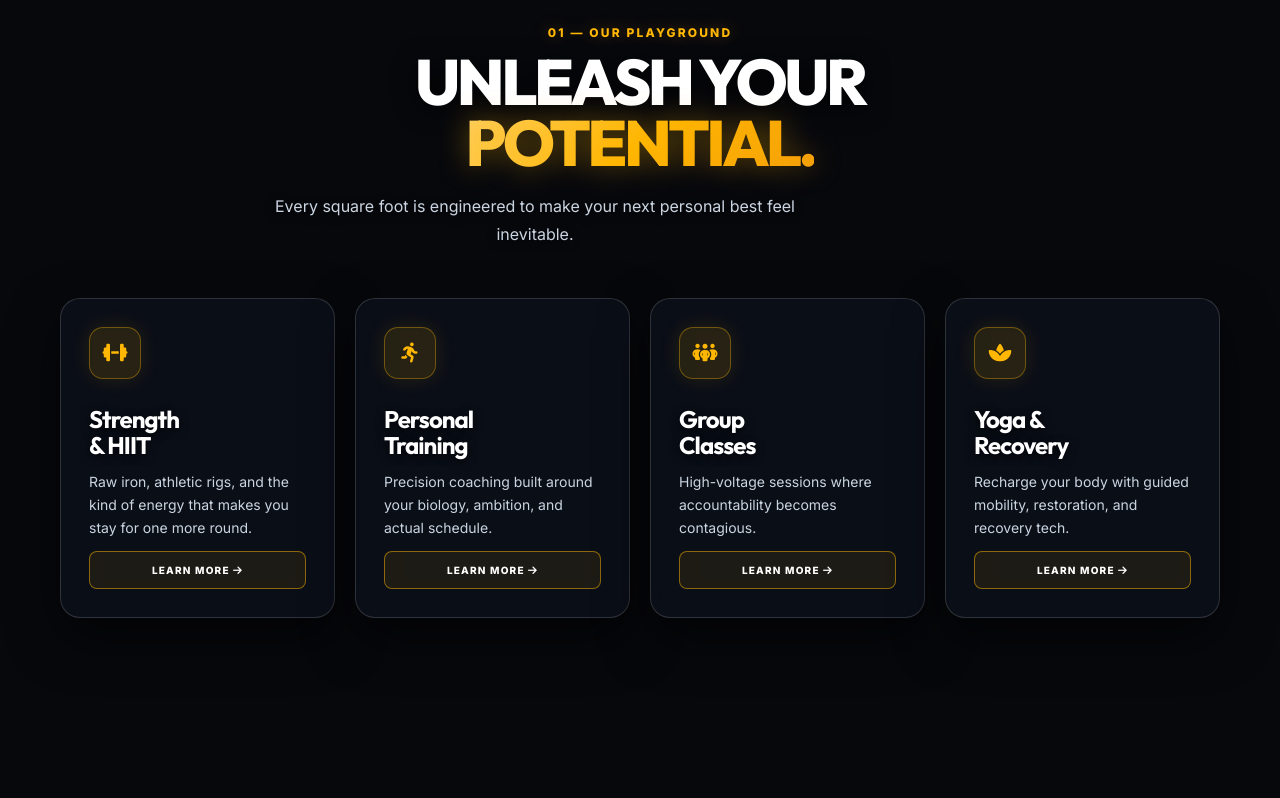
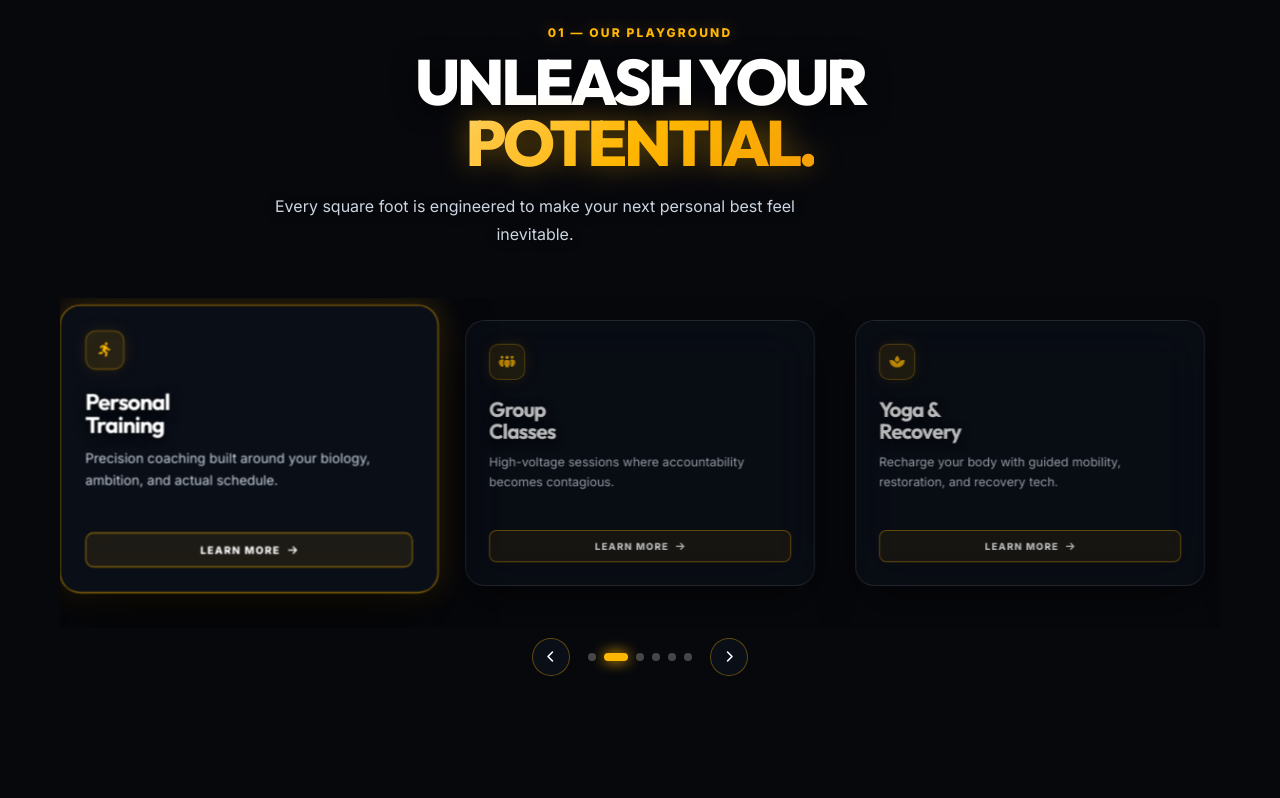
Before and after one commit to fk1271339-design/Fitness, a plain HTML site: page index.html in a window 1280 px wide. Shown: the part 1409-2207 px from the top of the page. Drawn offline with nearby package versions, Linux system fonts and the light colour scheme.

Commit message:
Make icons sleeker & smaller, add interactive 3D facilities cards carousel with controls

```diff
--- a/app.js
+++ b/app.js
@@ -274,17 +274,75 @@ document.addEventListener('DOMContentLoaded', () => {
     });
   }
 
-  // ── 4. 3D Tilt Effect on Facility Cards ───────────────────────────────
-  qa('.facility').forEach(card => {
-    card.addEventListener('mousemove', e => {
-      if (touch) return;
-      const r = card.getBoundingClientRect();
-      const x = (e.clientX - r.left) / r.width  - 0.5;
-      const y = (e.clientY - r.top)  / r.height - 0.5;
-      card.style.transform = `perspective(800px) rotateX(${-y * 11}deg) rotateY(${x * 11}deg) translateY(-4px)`;
+  // ── 4. Interactive Facilities 3D Carousel Controller ───────────────
+  const track = q('#carouselTrack');
+  const cards = qa('.carousel-card');
+  const prevBtn = q('#carouselPrev');
+  const nextBtn = q('#carouselNext');
+  const dotsContainer = q('#carouselDots');
+
+  if (track && cards.length) {
+    let currentIndex = 0;
+    let autoPlayTimer = null;
+
+    // Generate dots
+    cards.forEach((_, i) => {
+      const dot = document.createElement('div');
+      dot.className = `dot ${i === 0 ? 'active' : ''}`;
+      dot.addEventListener('click', () => goToSlide(i));
+      if (dotsContainer) dotsContainer.appendChild(dot);
     });
-    card.addEventListener('mouseleave', () => (card.style.transform = ''));
-  });
+
+    const dots = qa('.dot');
+
+    function updateCarousel() {
+      const cardWidth = cards[0].offsetWidth + 22;
+      track.style.transform = `translateX(-${currentIndex * cardWidth}px)`;
+
+      cards.forEach((card, i) => {
+        if (i === currentIndex) {
+          card.classList.add('active');
+        } else {
+          card.classList.remove('active');
+        }
+      });
+
+      dots.forEach((dot, i) => {
+        if (i === currentIndex) {
+          dot.classList.add('active');
+        } else {
+          dot.classList.remove('active');
+        }
+      });
+    }
+
+    function goToSlide(index) {
+      currentIndex = (index + cards.length) % cards.length;
+      updateCarousel();
+    }
+
+    if (prevBtn) prevBtn.addEventListener('click', () => goToSlide(currentIndex - 1));
+    if (nextBtn) nextBtn.addEventListener('click', () => goToSlide(currentIndex + 1));
+
+    // Auto Play
+    function startAutoPlay() {
+      stopAutoPlay();
+      autoPlayTimer = setInterval(() => goToSlide(currentIndex + 1), 3600);
+    }
+
+    function stopAutoPlay() {
+      if (autoPlayTimer) clearInterval(autoPlayTimer);
+    }
+
+    const wrapper = q('#facilitiesCarousel');
+    if (wrapper) {
+      wrapper.addEventListener('mouseenter', stopAutoPlay);
+      wrapper.addEventListener('mouseleave', startAutoPlay);
+    }
+
+    startAutoPlay();
+    window.addEventListener('resize', updateCarousel);
+  }
 
   // ── 5. Modal Handlers ─────────────────────────────────────────────────
   const modal = q('#joinModal');
--- a/index.html
+++ b/index.html
@@ -116,7 +116,7 @@
       <div class="marquee-track">STRONGER EVERY DAY <b>✦</b> NO EXCUSES <b>✦</b> BUILT DIFFERENT <b>✦</b> STRONGER EVERY DAY <b>✦</b> NO EXCUSES <b>✦</b> BUILT DIFFERENT <b>✦</b></div>
     </div>
 
-    <!-- Facilities Section -->
+    <!-- Facilities Carousel Section -->
     <section class="section facilities" id="facilities">
       <div class="wrap">
         <div class="section-head">
@@ -124,31 +124,64 @@
           <h2 class="title">UNLEASH YOUR <em>POTENTIAL.</em></h2>
           <p class="sub">Every square foot is engineered to make your next personal best feel inevitable.</p>
         </div>
-        <div class="facility-grid">
-          <article class="facility glass">
+
+        <div class="carousel-wrapper" id="facilitiesCarousel">
+          <div class="carousel-viewport">
+            <div class="carousel-track" id="carouselTrack">
+              <article class="facility glass carousel-card active">
                 <div class="facility-icon"><i class="fa-solid fa-dumbbell"></i></div>
                 <h3>Strength<br>&amp; HIIT</h3>
                 <p>Raw iron, athletic rigs, and the kind of energy that makes you stay for one more round.</p>
                 <button class="learn modal-open">LEARN MORE <i class="fa-solid fa-arrow-right"></i></button>
               </article>
-          <article class="facility glass">
+
+              <article class="facility glass carousel-card">
                 <div class="facility-icon"><i class="fa-solid fa-person-running"></i></div>
                 <h3>Personal<br>Training</h3>
                 <p>Precision coaching built around your biology, ambition, and actual schedule.</p>
                 <button class="learn modal-open">LEARN MORE <i class="fa-solid fa-arrow-right"></i></button>
               </article>
-          <article class="facility glass">
+
+              <article class="facility glass carousel-card">
                 <div class="facility-icon"><i class="fa-solid fa-people-group"></i></div>
                 <h3>Group<br>Classes</h3>
                 <p>High-voltage sessions where accountability becomes contagious.</p>
                 <button class="learn modal-open">LEARN MORE <i class="fa-solid fa-arrow-right"></i></button>
               </article>
-          <article class="facility glass">
+
+              <article class="facility glass carousel-card">
                 <div class="facility-icon"><i class="fa-solid fa-spa"></i></div>
                 <h3>Yoga &amp;<br>Recovery</h3>
                 <p>Recharge your body with guided mobility, restoration, and recovery tech.</p>
                 <button class="learn modal-open">LEARN MORE <i class="fa-solid fa-arrow-right"></i></button>
               </article>
+
+              <article class="facility glass carousel-card">
+                <div class="facility-icon"><i class="fa-solid fa-apple-whole"></i></div>
+                <h3>Nutrition<br>&amp; Fuel Lab</h3>
+                <p>Custom macro protocols and targeted fueling to power hyper-performance.</p>
+                <button class="learn modal-open">LEARN MORE <i class="fa-solid fa-arrow-right"></i></button>
+              </article>
+
+              <article class="facility glass carousel-card">
+                <div class="facility-icon"><i class="fa-solid fa-key"></i></div>
+                <h3>24/7 Smart<br>Access</h3>
+                <p>Seamless biometric keyless access, whenever inspiration or hunger strikes.</p>
+                <button class="learn modal-open">LEARN MORE <i class="fa-solid fa-arrow-right"></i></button>
+              </article>
+            </div>
+          </div>
+
+          <!-- Carousel Controls -->
+          <div class="carousel-controls">
+            <button class="carousel-nav-btn prev-btn" id="carouselPrev" aria-label="Previous slide">
+              <i class="fa-solid fa-chevron-left"></i>
+            </button>
+            <div class="carousel-dots" id="carouselDots"></div>
+            <button class="carousel-nav-btn next-btn" id="carouselNext" aria-label="Next slide">
+              <i class="fa-solid fa-chevron-right"></i>
+            </button>
+          </div>
         </div>
       </div>
     </section>
--- a/styles.css
+++ b/styles.css
@@ -691,52 +691,80 @@ input {
   text-shadow: 0 0 15px rgba(255, 183, 3, 0.5);
 }
 
-/* FACILITIES */
-.facility-grid {
-  display: grid;
-  grid-template-columns: repeat(4, 1fr);
-  gap: 20px;
+/* FACILITIES CAROUSEL SYSTEM & SLEEK SMALLER ICONS */
+.carousel-wrapper {
+  position: relative;
+  width: 100%;
+  margin: 0 auto;
 }
 
-.facility {
-  min-height: 320px;
-  padding: 28px;
+.carousel-viewport {
+  overflow: hidden;
+  position: relative;
+  width: 100%;
+  padding: 15px 5px 35px;
+  perspective: 1000px;
+}
+
+.carousel-track {
+  display: flex;
+  gap: 22px;
+  transition: transform 0.55s cubic-bezier(0.25, 1, 0.5, 1);
+  will-change: transform;
+}
+
+.carousel-card {
+  flex: 0 0 calc(33.333% - 15px);
+  min-width: 280px;
+  min-height: 280px;
+  padding: 24px;
   border-radius: 20px;
   display: flex;
   flex-direction: column;
-  transform-style: preserve-3d;
-  transition: transform 0.25s ease, border-color 0.3s, box-shadow 0.3s;
+  transition: transform 0.55s cubic-bezier(0.25, 1, 0.5, 1), opacity 0.5s ease, border-color 0.35s, box-shadow 0.35s;
+  user-select: none;
+  opacity: 0.72;
+  transform: scale(0.95);
 }
 
-.facility:hover {
-  border-color: rgba(255, 183, 3, 0.55);
-  box-shadow: 0 20px 45px rgba(0,0,0,0.7), 0 0 25px rgba(255, 183, 3, 0.25);
+.carousel-card.active {
+  opacity: 1;
+  transform: scale(1.03) translateY(-4px);
+  border-color: rgba(255, 183, 3, 0.6);
+  box-shadow: 0 25px 55px rgba(0, 0, 0, 0.8), 0 0 30px rgba(255, 183, 3, 0.25);
+  z-index: 5;
 }
 
+.carousel-card:hover {
+  opacity: 1;
+  border-color: rgba(255, 183, 3, 0.55);
+}
+
+/* Sleeker & Smaller Facility Icon */
 .facility-icon {
-  height: 52px;
-  width: 52px;
+  height: 38px;
+  width: 38px;
   display: grid;
   place-items: center;
-  border-radius: 14px;
+  border-radius: 10px;
   background: rgba(255, 183, 3, 0.12);
   border: 1px solid rgba(255, 183, 3, 0.35);
   color: var(--gold);
-  font-size: 20px;
-  box-shadow: 0 0 20px rgba(255, 183, 3, 0.12);
+  font-size: 14px;
+  box-shadow: 0 0 16px rgba(255, 183, 3, 0.12);
 }
 
 .facility h3 {
-  font: 700 24px/1.05 var(--outfit);
+  font: 700 22px/1.05 var(--outfit);
   letter-spacing: -0.04em;
-  margin: 28px 0 12px;
+  margin: 20px 0 10px;
   color: #ffffff;
   text-shadow: 0 2px 10px rgba(0,0,0,0.8);
 }
 
 .facility p {
-  font-size: 14px;
-  line-height: 1.65;
+  font-size: 13px;
+  line-height: 1.6;
   color: #cbd5e1;
   margin: 0;
 }
@@ -747,7 +775,7 @@ input {
   border: 1px solid rgba(255, 183, 3, 0.5);
   background: rgba(255, 183, 3, 0.08);
   border-radius: 8px;
-  padding: 12px 14px;
+  padding: 10px 12px;
   font-size: 10px;
   font-weight: 800;
   letter-spacing: 0.12em;
@@ -756,10 +784,69 @@ input {
   transition: 0.25s;
 }
 
+.learn i {
+  font-size: 10px;
+  margin-left: 4px;
+}
+
 .learn:hover {
   background: linear-gradient(135deg, var(--gold), var(--amber));
   color: #080703;
   box-shadow: 0 0 24px rgba(255, 183, 3, 0.5);
+}
+
+/* CAROUSEL CONTROLS */
+.carousel-controls {
+  display: flex;
+  align-items: center;
+  justify-content: center;
+  gap: 18px;
+  margin-top: 10px;
+}
+
+.carousel-nav-btn {
+  width: 38px;
+  height: 38px;
+  border-radius: 50%;
+  border: 1px solid rgba(255, 183, 3, 0.35);
+  background: rgba(12, 16, 26, 0.88);
+  color: #ffffff;
+  font-size: 12px;
+  display: grid;
+  place-items: center;
+  cursor: pointer;
+  backdrop-filter: blur(14px);
+  transition: transform 0.2s ease, background 0.25s, border-color 0.25s, box-shadow 0.25s;
+}
+
+.carousel-nav-btn:hover {
+  background: var(--gold);
+  color: #080703;
+  border-color: var(--gold);
+  transform: scale(1.1);
+  box-shadow: 0 0 22px rgba(255, 183, 3, 0.5);
+}
+
+.carousel-dots {
+  display: flex;
+  align-items: center;
+  gap: 8px;
+}
+
+.dot {
+  width: 8px;
+  height: 8px;
+  border-radius: 50%;
+  background: rgba(255, 255, 255, 0.25);
+  cursor: pointer;
+  transition: width 0.3s ease, background-color 0.3s ease, border-radius 0.3s ease;
+}
+
+.dot.active {
+  width: 24px;
+  border-radius: 10px;
+  background: var(--gold);
+  box-shadow: 0 0 14px var(--gold);
 }
 
 /* TRAINER SECTION (REAL TRAINER PHOTO) */
@@ -1236,8 +1323,8 @@ input {
     height: 72vw;
     min-height: 330px;
   }
-  .facility-grid {
-    grid-template-columns: repeat(2, 1fr);
+  .carousel-card {
+    flex: 0 0 calc(50% - 11px);
   }
   .coach-box {
     grid-template-columns: 1fr;
@@ -1261,6 +1348,12 @@ input {
   }
 }
 
+@media (max-width: 600px) {
+  .carousel-card {
+    flex: 0 0 100%;
+  }
+}
+
 @media (max-width: 500px) {
   .wrap {
     width: min(100% - 28px, 1160px);
@@ -1278,9 +1371,6 @@ input {
     height: 94vw;
     min-height: 300px;
     border-radius: 20px;
-  }
-  .facility-grid {
-    grid-template-columns: 1fr;
   }
   .facility {
     min-height: 238px;
```
Lines whose indentation alone changed are shown as unchanged.
